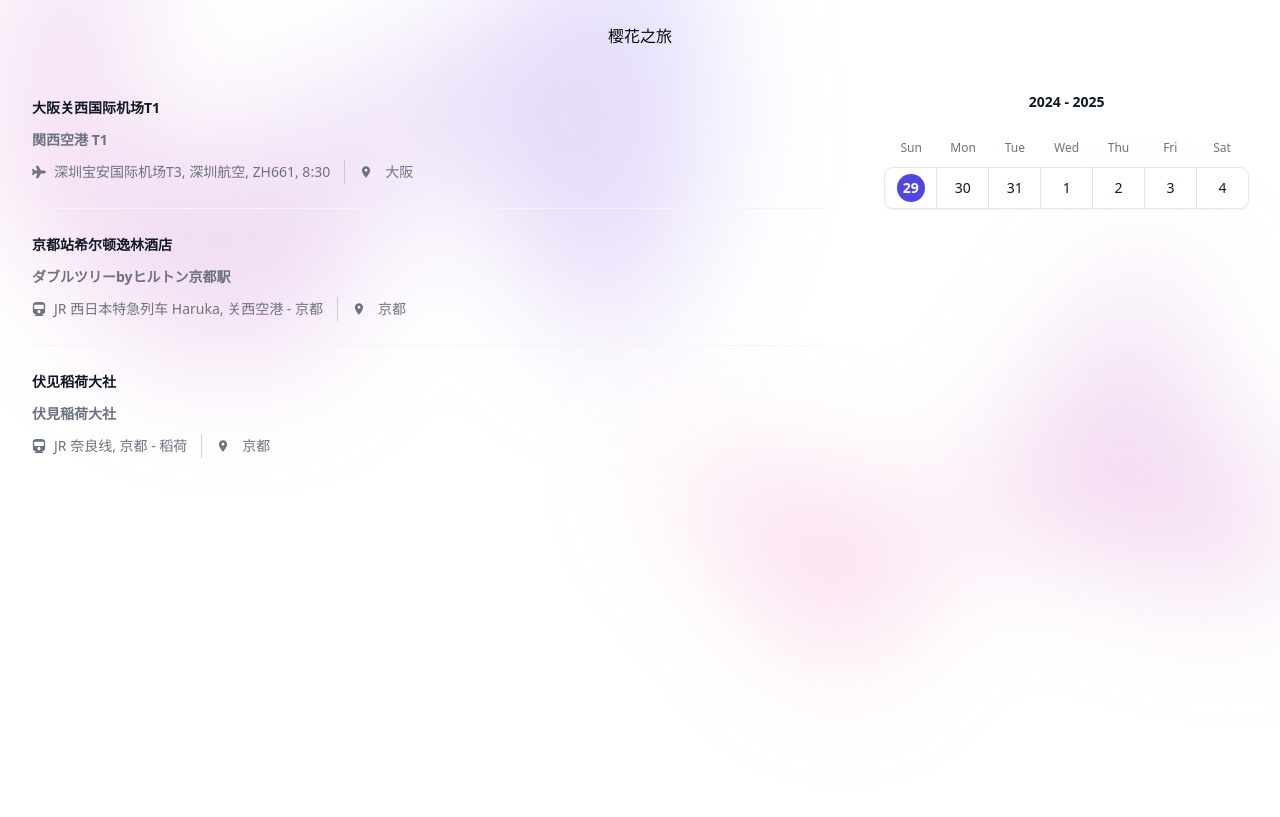
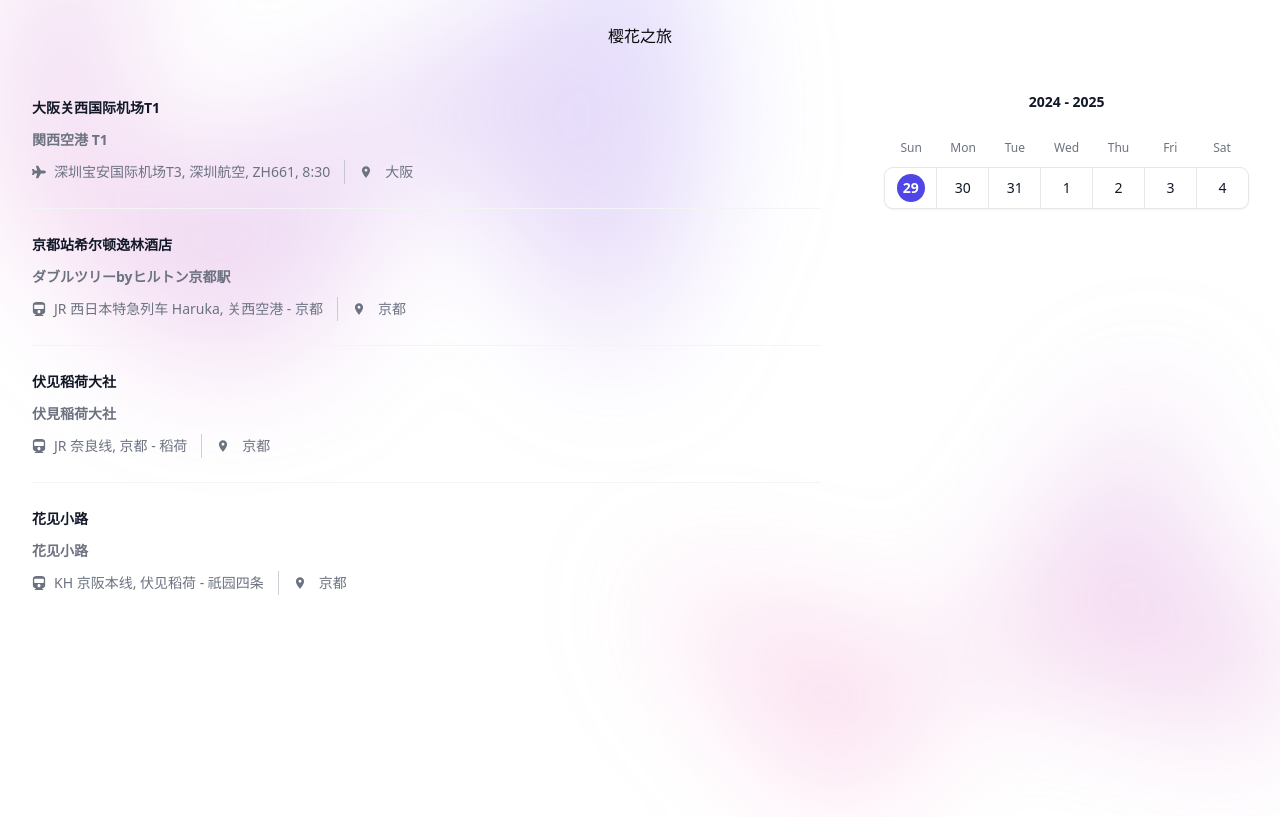
Before and after one commit to itroger/landmark, a Next.js app: page /get-started in a window 1280 px wide. Built offline with nearby package versions, Linux system fonts and the light colour scheme.

Commit message:
landmark init

```diff
--- a/app/globals.css
+++ b/app/globals.css
@@ -76,7 +76,7 @@
 .kiyomizudera {
   width: 100%;
   height: 200px;
-  background-size: 100% 100%;
+  background-size: cover;
   background-image: url("../images/kiyomizudera.webp");
   background-repeat: no-repeat;
 }
@@ -84,7 +84,15 @@
 .inari {
   width: 100%;
   height: 200px;
-  background-size: 100% 100%;
+  background-size: cover;
   background-image: url("../images/inari.jpg");
   background-repeat: no-repeat;
 }
+
+.san {
+  width: 100%;
+  height: 360px;
+  background-size: cover;
+  background-image: url("../images/san.jpg");
+  background-repeat: no-repeat;
+}
--- a/components/calendars.tsx
+++ b/components/calendars.tsx
@@ -1,6 +1,6 @@
 'use client'
 import { MdPlace } from "react-icons/md";
-import { FaPlane, FaTrain, FaBus } from "react-icons/fa";
+import { FaPlane, FaTrain, FaBus, FaWalking } from "react-icons/fa";
 import Airline from "./airline";
 import { useState } from "react";
 import Hotel from "./hotel";
@@ -42,6 +42,17 @@ const meetings = [
     },
     {
         id: 4,
+        date: '2024.12.29',
+        name: '花见小路',
+        english: '花见小路',
+        location: '京都',
+        icon: <FaTrain />,
+        content: 'KH 京阪本线, 伏见稻荷 - 祇园四条',
+        modal: 'site',
+        modalName: 'inari',
+    },
+    {
+        id: 5,
         date: '2024.12.30',
         name: '清水寺',
         english: '清水寺',
@@ -52,15 +63,15 @@ const meetings = [
         modalName: 'kiyomizudera',
     },
     {
-        id: 5,
+        id: 6,
         date: '2024.12.30',
         name: '三年坂 & 二年坂',
         english: '三年坂 & 二年坂',
         location: '京都',
-        icon: <FaBus />,
-        content: '京都站中央出口, D2区, 206路',
+        icon: <FaWalking />,
+        content: 'City Walk',
         modal: 'site',
-        modalName: 'kiyomizudera',
+        modalName: 'san',
     },
 ]
 const initDays = [
--- a/components/site.tsx
+++ b/components/site.tsx
@@ -21,6 +21,11 @@ const sites = {
             '\n' +
             '近年来除了日本人之外，也有许多外国参拜客、观光客造访，稻荷神社已成为代表京都与日本的名胜，闻名于世。',
         location: '京都 12月29日'
+    },
+    san: {
+        name: '三年坂 & 二年坂',
+        content: '山坡上的繁华步行街，街道两旁有纪念品摊位和传统日式建筑。迷人的步行大街，以传统建筑、茶室和樱花而知名。',
+        location: '京都 12月30日'
     }
 }
 
```
